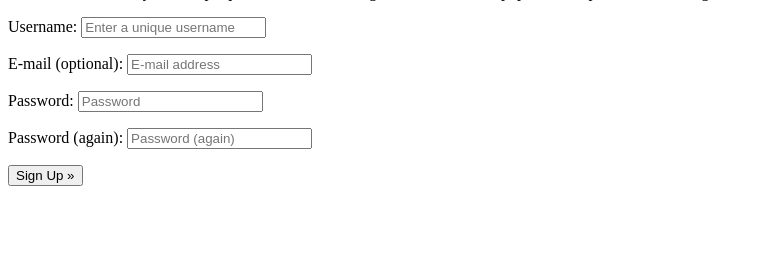
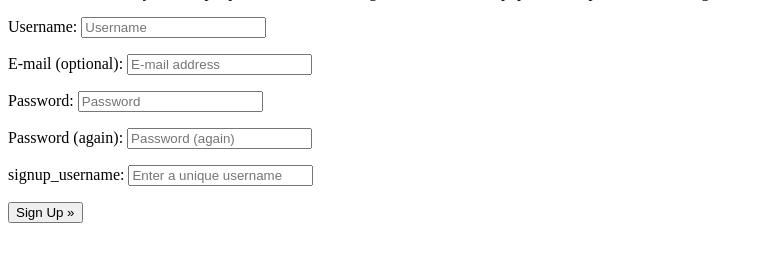
Before and after one commit to Stayin-blick/The-Spark, a Django app: template templates/socialaccount/signup.html in a window 1280 px wide. Shown: the part 175-437 px from the top of the page, without its empty margins (0-763 px from the left). Run offline with Django 3.2, Linux system fonts and the light colour scheme; tables that the repository leaves empty hold one stand-in row (values such as "Sample post"); the template is opened without the code that fills it: values that come from a table or form of the project are taken from there, most other values are stand-ins (such as "Sample title", 1, 10 or a date in 2020); parts of the project's set-up code (start-up, migrations or seed data) failed here and were passed over.

Commit message:
clearly stating username field

```diff
--- a/blog/forms.py
+++ b/blog/forms.py
@@ -1,8 +1,9 @@
 from .models import Comment, Post, UserProfile
 from django import forms
 from django.contrib.auth.forms import UserChangeForm
-from allauth.account.forms import SignupForm
+from allauth.account.forms import SignupForm, LoginForm
 from django.contrib.auth.models import User
+
 
 class UserProfileForm(UserChangeForm):
     class Meta:
@@ -29,8 +30,8 @@
 
 class CustomSignupForm(SignupForm):
 
-    username = forms.CharField(
-        label="Username",
+    signup_username = forms.CharField(
+        label="signup_username",
         max_length=30,
         required=True,
         widget=forms.TextInput(attrs={'placeholder': 'Enter a unique username'}),
--- a/templates/account/signup.html
+++ b/templates/account/signup.html
@@ -22,8 +22,8 @@
 
                         <!-- Username field -->
                         <div class="mb-3">
-                            <label for="{{ form.username.id_for_label }}" class="form-label">Username</label>
-                            {{ form.username }}
+                            <label for="{{ form.signup_username.id_for_label }}" class="form-label">Username</label>
+                            {{ form.signup_username }}
                         </div>
 
                         <!-- Password and password confirmation fields -->
```
